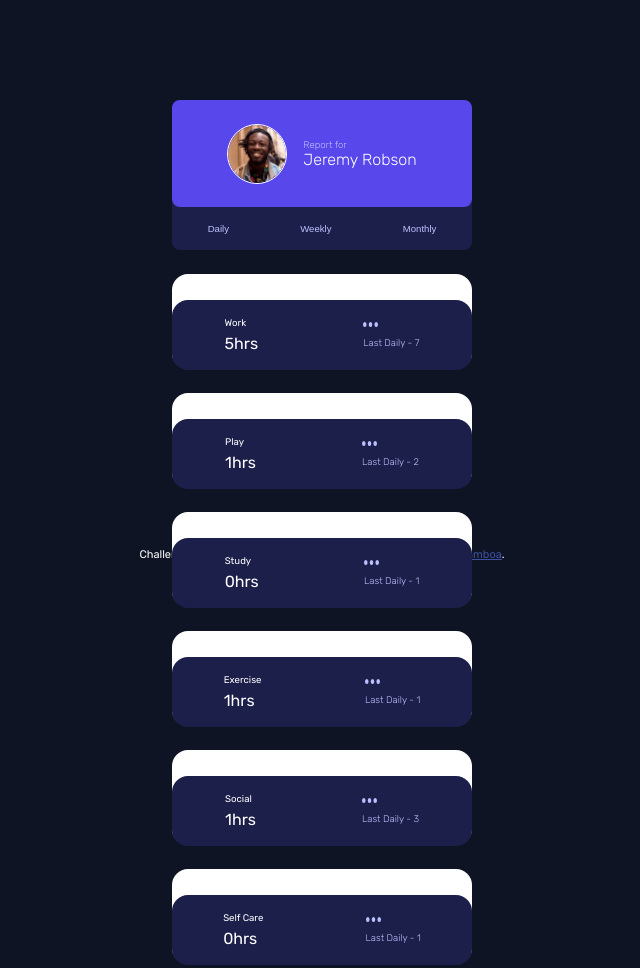
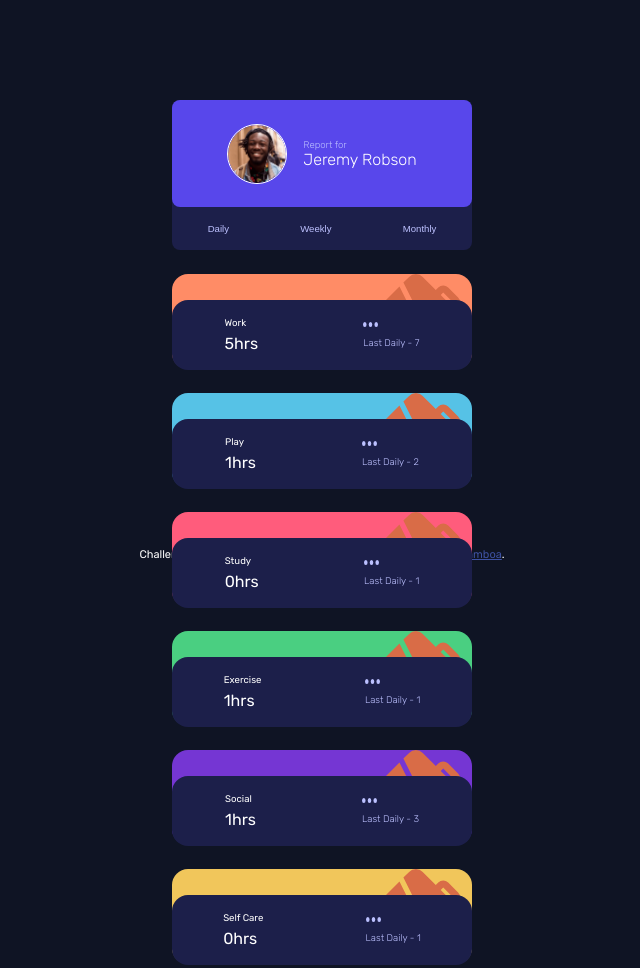
Before and after one commit to Diegofergamboa/time-tracking-dashboard-main, a website: page index.html in a window 1280 px wide. Shown: the top 968 px of the page, without its empty margins (318-958 px from the left). Drawn offline with Linux system fonts and the light colour scheme.

Commit message:
background image and colors set ups

```diff
--- a/data.json
+++ b/data.json
@@ -14,7 +14,9 @@
         "current": 103,
         "previous": 128
       }
-    }
+    } ,
+    "image": "images/icon-work.svg"  ,
+    "color" : "--red-primary"
   },
   {
     "title": "Play",
@@ -31,7 +33,9 @@
         "current": 23,
         "previous": 29
       }
-    }
+    } ,
+    "image": "images/icon-work.svg" ,
+    "color": "--blue-soft-primary"
   },
   {
     "title": "Study",
@@ -48,7 +52,9 @@
         "current": 13,
         "previous": 19
       }
-    }
+    } ,
+    "image": "images/icon-work.svg" ,
+    "color": "--red-light-primary"
   },
   {
     "title": "Exercise",
@@ -65,7 +71,9 @@
         "current": 11,
         "previous": 18
       }
-    }
+    } ,
+    "image": "images/icon-work.svg" ,
+    "color" : "--green-lime-primary"
   },
   {
     "title": "Social",
@@ -82,7 +90,9 @@
         "current": 21,
         "previous": 23
       }
-    }
+    } ,
+    "image": "images/icon-work.svg" ,
+    "color" : "--violet-primary"
   },
   {
     "title": "Self Care",
@@ -99,6 +109,8 @@
         "current": 7,
         "previous": 11
       }
-    }
+    } ,
+    "image": "images/icon-work.svg" ,
+    "color": "--orange-soft-primary"
   }
 ]
--- a/static/css/main.css
+++ b/static/css/main.css
@@ -94,14 +94,17 @@ body {
 .container-task {
     display: grid;
     position: relative;
-    background-color: white;
     height: 95px;
     min-width: 300px;
     max-width: 770px;
     width: 300px;
     border-radius: 16px;
     margin-bottom: 24px;
+    background-repeat: no-repeat;
+    background-size: contain;
+    background-position:right;
 }
+
 
 .div-task {
     display: flex;
--- a/static/js/index.js
+++ b/static/js/index.js
@@ -29,7 +29,7 @@ async function loadDailyActivity() {
 
     const activities = objectActivities.map(activity => {
         return `
-                <div class="container-task">
+                <div class="container-task" style="background-image:url('${activity.image}'); background-color: var(${activity.color})">
                 <div class="div-task">
                 <div class="div-task-p">
                 <p class="div-task-p-title">${activity.title}</p>
```
